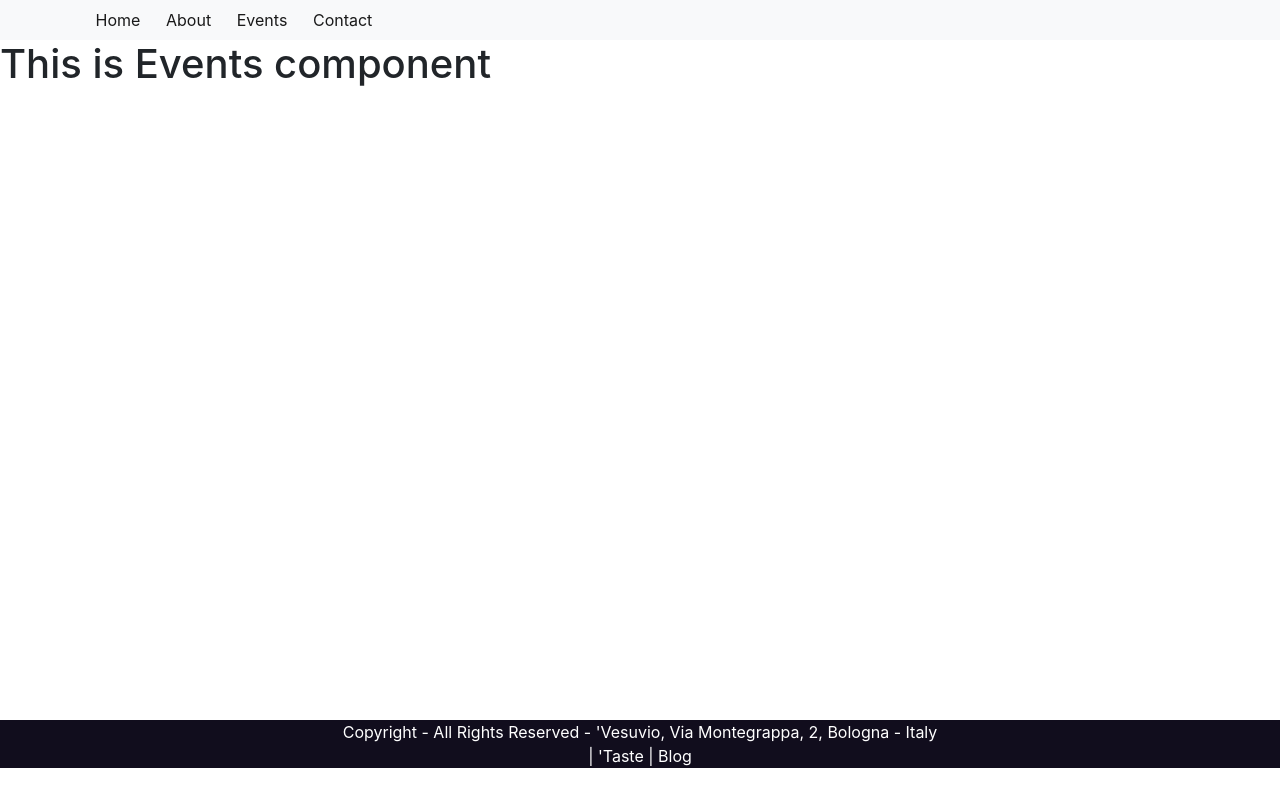
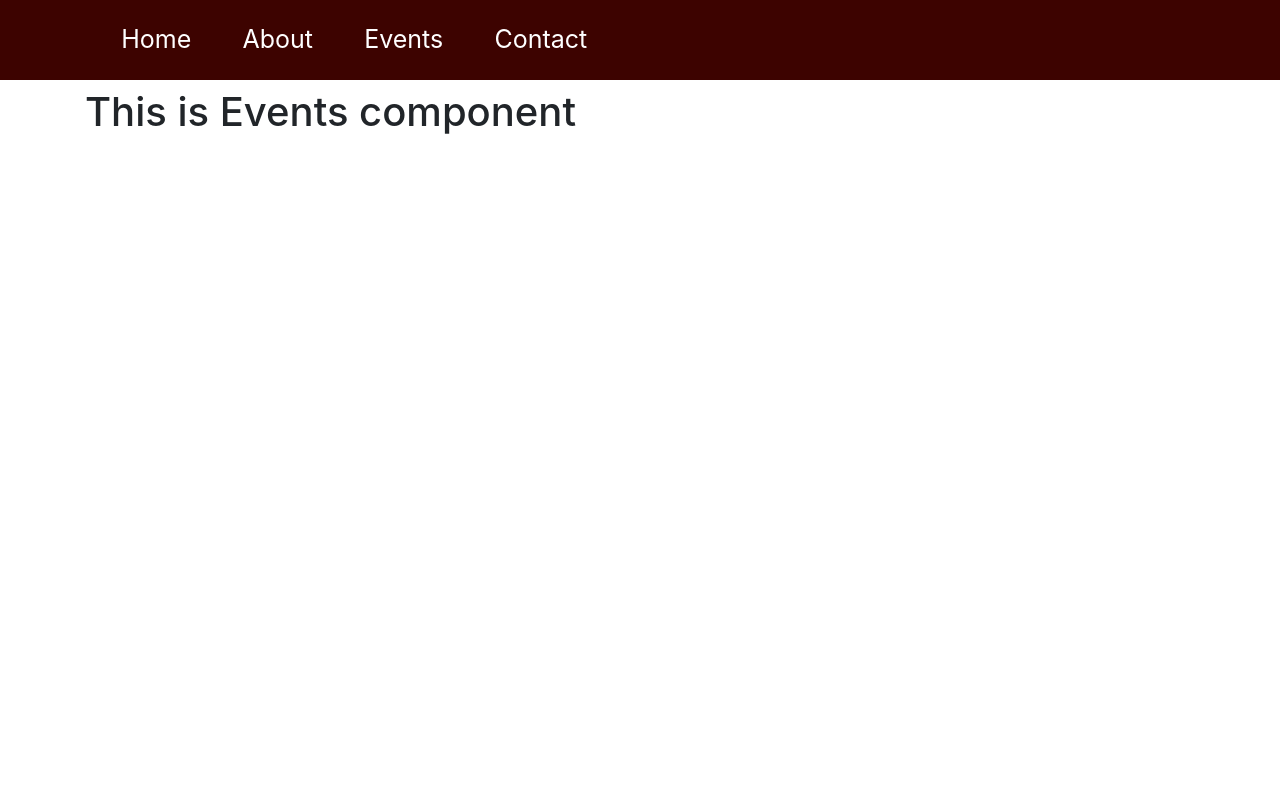
Before and after one commit to run-zen/Ristorante-vesuvio, a React (Create React App) app: page /events in a window 1280 px wide. Shown: the top 800 px of the page. Built offline with nearby package versions, Linux system fonts and the light colour scheme.

Commit message:
Modified navbar

```diff
--- a/src/components/AboutComponent.js
+++ b/src/components/AboutComponent.js
@@ -1,11 +1,15 @@
 import React from "react";
 
 const About = () => {
-  return (
-    <div>
-      <h1>This is About Component</h1>
-    </div>
-  );
+    return (
+        <div>
+            <div className="container">
+                <div className="row-content"></div>
+                <h1>This is About component</h1>
+            </div>
+            >
+        </div>
+    );
 };
 
 export default About;
--- a/src/components/ContactComponent.js
+++ b/src/components/ContactComponent.js
@@ -1,11 +1,14 @@
 import React from "react";
 
 function Contact() {
-  return (
-    <div>
-      <h1>This is Contact component</h1>
-    </div>
-  );
+    return (
+        <div>
+            <div className="container">
+                <div className="row-content"></div>
+                <h1>This is Contact component</h1>
+            </div>
+        </div>
+    );
 }
 
 export default Contact;
--- a/src/components/EventsComponent.js
+++ b/src/components/EventsComponent.js
@@ -1,11 +1,14 @@
 import React from "react";
 
 function Events() {
-  return (
-    <div>
-      <h1>This is Events component</h1>
-    </div>
-  );
+    return (
+        <div>
+            <div className="container">
+                <div className="row-content"></div>
+                <h1>This is Events component</h1>
+            </div>
+        </div>
+    );
 }
 
 export default Events;
--- a/src/components/FooterComponent.js
+++ b/src/components/FooterComponent.js
@@ -6,8 +6,8 @@ function Footer() {
             <div className="container">
                 <div className="row">
                     <div className="col-12">
-            Copyright - All Rights Reserved - 'Vesuvio, Via Montegrappa, 2,
-            Bologna - Italy
+                        Copyright - All Rights Reserved - 'Vesuvio, Via
+                        Montegrappa, 2, Bologna - Italy
                     </div>
                     <div className="col-12">| 'Taste | Blog</div>
                 </div>
--- a/src/components/HeaderComponent.js
+++ b/src/components/HeaderComponent.js
@@ -4,7 +4,7 @@ import { NavLink } from "react-router-dom";
 function Header() {
     return (
         <div>
-      <nav className="navbar navbar-expand navbar-light bg-light">
+            <nav className="navbar fixed-top navbar-expand navbar-light">
                 <div className="container">
                     <div className="collapse navbar-collapse">
                         <ul className="navbar-nav mr-auto">
--- a/src/components/HomeComponent.js
+++ b/src/components/HomeComponent.js
@@ -1,11 +1,14 @@
 import React from "react";
 
 function Home() {
-  return (
-    <div>
-      <h1>This is home component</h1>
-    </div>
-  );
+    return (
+        <div>
+            <div className="container">
+                <div className="row-content"></div>
+                <h1>This is home component</h1>
+            </div>
+        </div>
+    );
 }
 
 export default Home;
--- a/src/index.css
+++ b/src/index.css
@@ -1,8 +1,8 @@
 body {
     margin: 0;
-  font-family: -apple-system, BlinkMacSystemFont, "Segoe UI", "Roboto", "Oxygen",
-    "Ubuntu", "Cantarell", "Fira Sans", "Droid Sans", "Helvetica Neue",
-    sans-serif;
+    font-family: -apple-system, BlinkMacSystemFont, "Segoe UI", "Roboto",
+        "Oxygen", "Ubuntu", "Cantarell", "Fira Sans", "Droid Sans",
+        "Helvetica Neue", sans-serif;
     -webkit-font-smoothing: antialiased;
     -moz-osx-font-smoothing: grayscale;
 }
@@ -11,19 +11,39 @@ code {
     font-family: source-code-pro, Menlo, Monaco, Consolas, "Courier New",
         monospace;
 }
+nav {
+    height: 10vh;
+}
+.navbar {
+    width: 100vw;
+    margin-top: 0px;
+}
+.navbar-light {
+    background-color: #3d0300;
+}
 
 .nav-item {
-  margin-left: 2vw;
+    margin-left: 4vw;
 }
 
 .nav-item a {
     text-decoration: none;
-  color: rgba(0, 0, 0, 0.9);
+    color: white;
+    font-size: 25px;
+}
+
+.nav-item:hover {
+    transform: scale(1.5);
+    transition-duration: 0.6s;
 }
 
 footer {
-  margin-top: 79vh;
+    margin-top: 120vh;
     background-color: rgb(17, 13, 29);
     color: white;
     text-align: center;
 }
+
+.row-content {
+    margin-top: 11vh;
+}
```
Also changed, not shown: src/App.js (indentation only), src/index.js (indentation only). Lines whose indentation alone changed are shown as unchanged.
